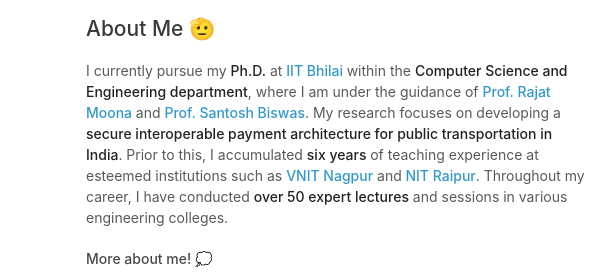
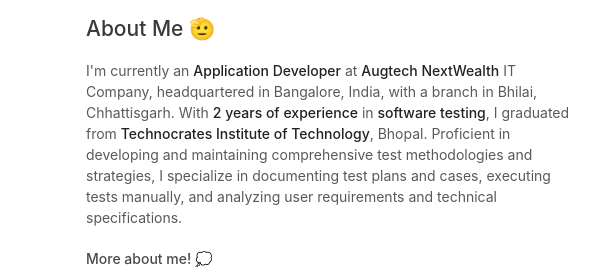
Before and after one commit to shthombre/shthombre.github.io, a plain HTML site: page index.html in a window 1280 px wide. Shown: the part 101-379 px from the top of the page, 484-1099 px from the left. Drawn offline with Linux system fonts and the light colour scheme.

Commit message:
Update index.html

```diff
--- a/index.html
+++ b/index.html
@@ -41,12 +41,12 @@
         </table>
         <h2 id="about-me-">About Me 🫡</h2>
 
-        <p>I currently pursue my <strong>Ph.D.</strong> at <strong><a href="https://www.iitbhilai.ac.in/" previewlistener="true">IIT Bhilai</a> </strong>within the <strong>Computer Science and Engineering department</strong>,
-           where I am under the guidance of <strong><a href="https://www.iitgn.ac.in/faculty/cse/rajat-moona" previewlistener="true">Prof. Rajat Moona </a></strong>and
-            <strong><a href="https://www.iitbhilai.ac.in/index.php?pid=santosh" previewlistener="true"> Prof. Santosh Biswas</a></strong>.
-           My research focuses on developing a <strong>secure interoperable payment architecture for public transportation in India</strong>.
-           Prior to this, I accumulated <strong>six years </strong>of teaching experience at esteemed institutions such as <strong><a href="https://vnit.ac.in/" previewlistener="true">VNIT Nagpur</a></strong> and<strong><a href="https://nitrr.ac.in/" previewlistener="true"> NIT Raipur</a></strong>.
-          Throughout my career, I have conducted <strong>over 50 expert lectures</strong> and sessions in various engineering colleges.
+        <p>I'm currently an <strong>Application Developer</strong> at <a href="https://www.augnw.com/" previewlistener="true"><strong>Augtech NextWealth</strong></a> IT Company, headquartered in Bangalore, India,
+          with a branch in Bhilai, Chhattisgarh. With <strong>2 years of experience</strong> in <strong>software testing</strong>,
+          I graduated from <a href="https://technocratsgroup.edu.in/technocrats-institute-of-technology-science/" previewlistener="true"><strong> Technocrates Institute of Technology</strong></a>, Bhopal.
+          Proficient in developing and maintaining comprehensive test methodologies and strategies,
+          I specialize in documenting test plans and cases, executing tests manually, and analyzing user requirements and
+          technical specifications.
         </p>
         <h4 id="more-about-me-">More about me! 💭</h4>
         <ul>
```
